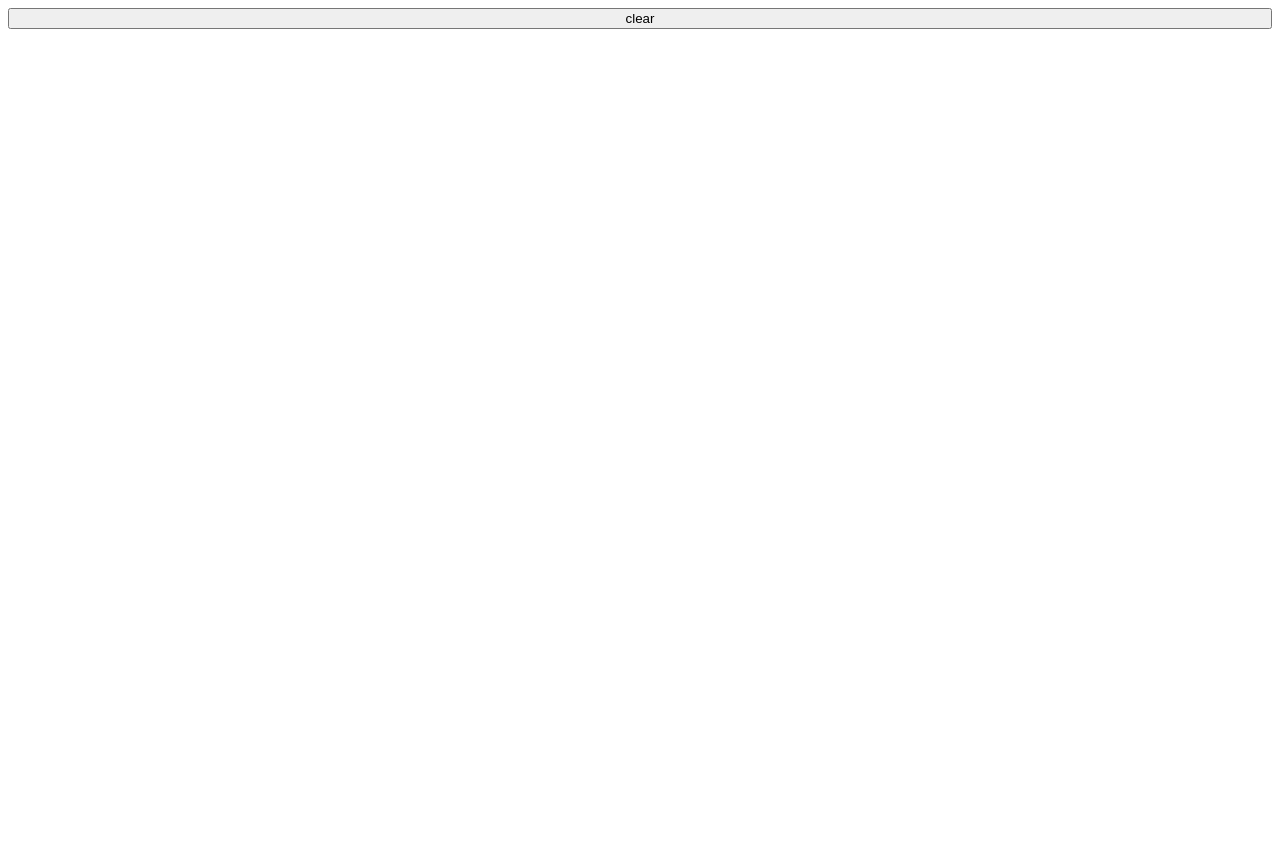
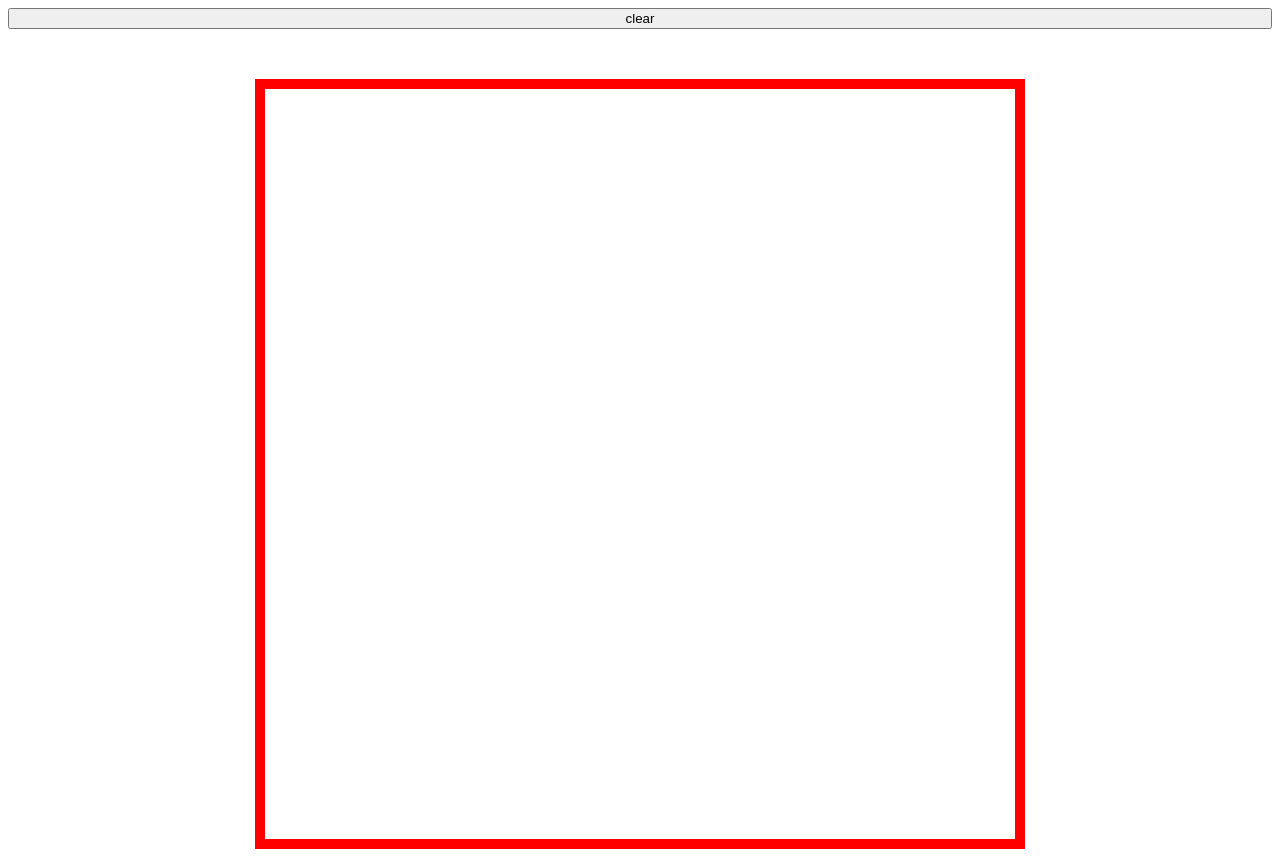
Before and after one commit to Mafiabutter/odin_etchsketch, a plain HTML site: page screen.html in a window 1280 px wide. Before the commit the page ends 800 px from the top, so only its background shows below. Drawn offline with Linux system fonts and the light colour scheme.

Commit message:
Finished

```diff
--- a/script.js
+++ b/script.js
@@ -1,8 +1,18 @@
 function createGrid (sqrt) {
-
+    document.getElementById('container').innerHTML = ''
+    let container = document.getElementById('container')
+    container.style.setProperty('grid-template-columns', 'repeat(' + sqrt + ', ' + (750 / sqrt) + 'px)')
+    container.style.setProperty('grid-template-rows', 'repeat(' + sqrt + ', ' + (750 / sqrt) + 'px)')
     for (let a = 0; a < sqrt; a++) {
         for (let b = 0; b < sqrt; b++) {
-
+            let square = document.createElement('div')
+            square.className = 'square'
+            square.style.setProperty('grid-row', (a + 1).toString())
+            square.style.setProperty('grid-column', (b + 1).toString())
+            square.addEventListener('mouseover', () => {
+                event.target.style.backgroundColor = 'black'
+            })
+            container.appendChild(square)
         }
     }
 }
@@ -16,20 +26,13 @@ function queryForSqrt () {
     createGrid(newSqrt)
 }
 
-const squares = document.querySelectorAll('.square')
-
 const clearButton = document.getElementById('clear-button')
 clearButton.addEventListener('click', () => {
+    let squares = document.querySelectorAll('.square')
     squares.forEach((square) => {
-        square.style.backgroundColor = 'white'
+        event.target.style.backgroundColor = 'white'
     })
     queryForSqrt()
 })
 
-squares.forEach((square) => {
-    square.addEventListener('mouseover', () => {
-        event.target.style.backgroundColor = 'grey'
-    })
-})
-
 createGrid(16)
--- a/stylesheet.css
+++ b/stylesheet.css
@@ -10,7 +10,8 @@
 }
 
 #container {
-
+    display: grid;
+    border: 10px solid red;
 }
 
 .square {
```
